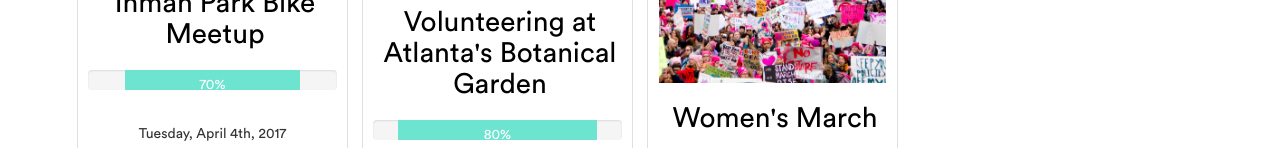
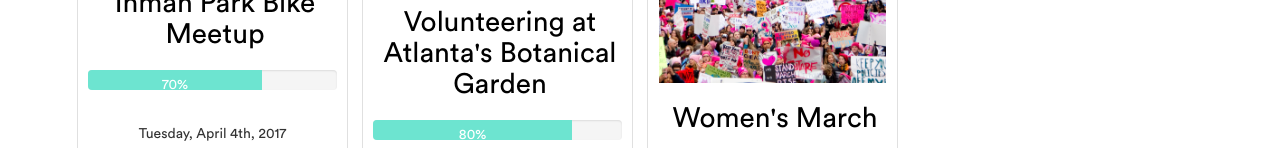
Before and after one commit to lindazhanghf/IMPRINT, an Angular app: page /home in a window 1280 px wide. Shown: the part 652-800 px from the top of the page. Built offline with nearby package versions, Linux system fonts and the light colour scheme.

Commit message:
progress bar float left

```diff
--- a/src/styles.css
+++ b/src/styles.css
@@ -166,7 +166,7 @@ div.progress-bar {
     margin: 0 auto;
     background-color: #6DE4D0;
     height: 30px;
-    float: none;
+    float: left;
     padding-top: 5px;
     font-size: 14px;
     font-family: 'circular-std-book';
```
